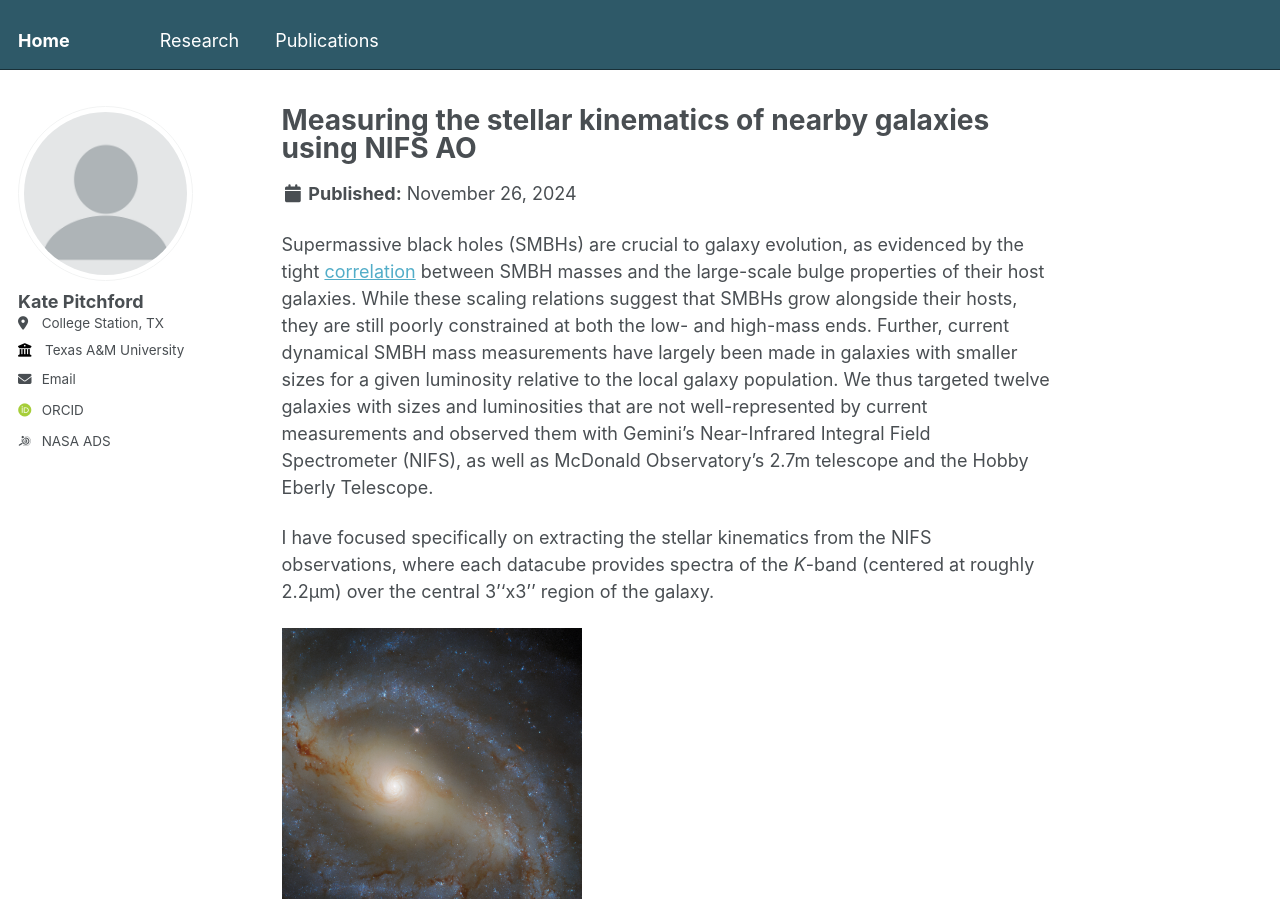
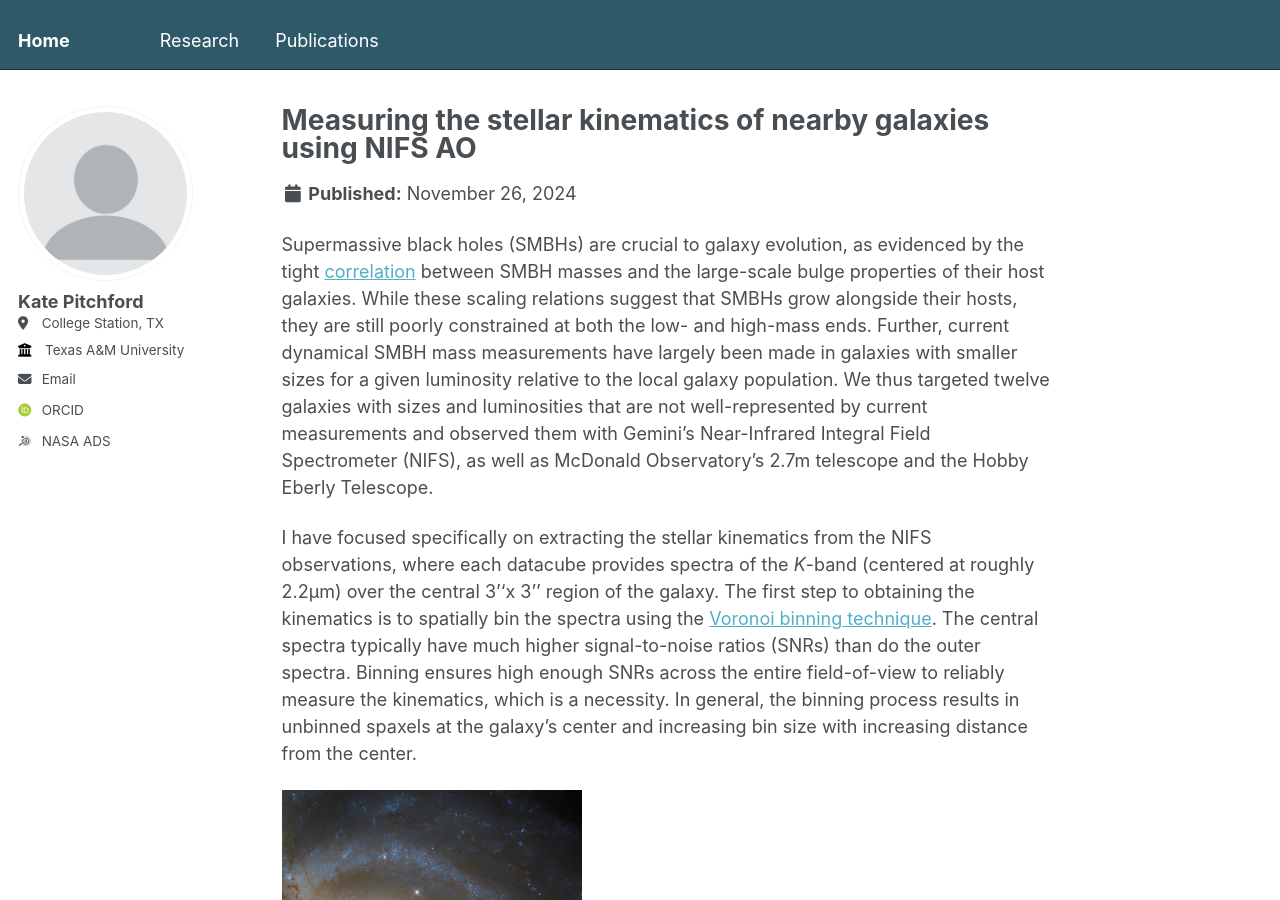
Before and after one commit to lkpitchford/lkpitchford.github.io, a Jekyll site: the page built from _research/portfolio-1.md, in a window 1280 px wide and 900 px high. Built offline with Jekyll 4.4.1, drawn with Linux system fonts in a browser that asks for light colours; some web fonts are replaced.

Commit message:
Update portfolio-1.md

```diff
--- a/_research/portfolio-1.md
+++ b/_research/portfolio-1.md
@@ -5,6 +5,6 @@ collection: research
 ---
 Supermassive black holes (SMBHs) are crucial to galaxy evolution, as evidenced by the tight [correlation](https://www.annualreviews.org/content/journals/10.1146/annurev-astro-082708-101811) between SMBH masses and the large-scale bulge properties of their host galaxies. While these scaling relations suggest that SMBHs grow alongside their hosts, they are still poorly constrained at both the low- and high-mass ends. Further, current dynamical SMBH mass measurements have largely been made in galaxies with smaller sizes for a given luminosity relative to the local galaxy population. We thus targeted twelve galaxies with sizes and luminosities that are not well-represented by current measurements and observed them with Gemini's Near-Infrared Integral Field Spectrometer (NIFS), as well as McDonald Observatory's 2.7m telescope and the Hobby Eberly Telescope.
 
-I have focused specifically on extracting the stellar kinematics from the NIFS observations, where each datacube provides spectra of the *K*-band (centered at roughly 2.2μm) over the central 3''x3'' region of the galaxy.
+I have focused specifically on extracting the stellar kinematics from the NIFS observations, where each datacube provides spectra of the *K*-band (centered at roughly 2.2μm) over the central 3''x 3'' region of the galaxy. The first step to obtaining the kinematics is to spatially bin the spectra using the [Voronoi binning technique](https://ui.adsabs.harvard.edu/abs/2003MNRAS.342..345C/abstract). The central spectra typically have much higher signal-to-noise ratios (SNRs) than do the outer spectra. Binning ensures high enough SNRs across the entire field-of-view to reliably measure the kinematics, which is a necessity. In general, the binning process results in unbinned spaxels at the galaxy's center and increasing bin size with increasing distance from the center.
 
 <img src='/images/ngc5921.png' width='300'>
```
